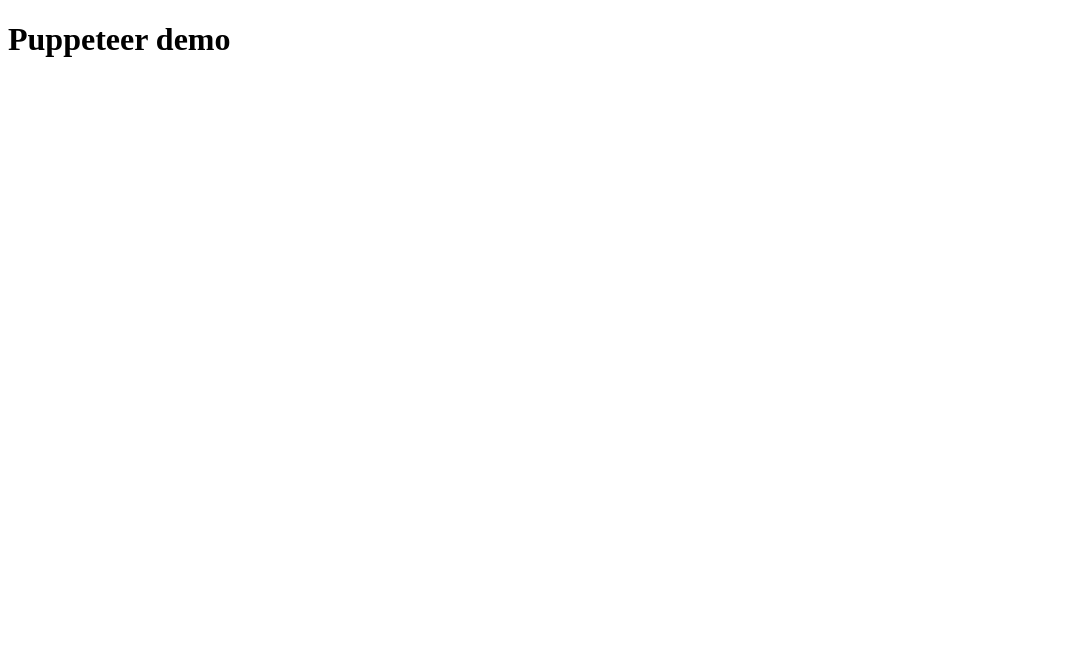
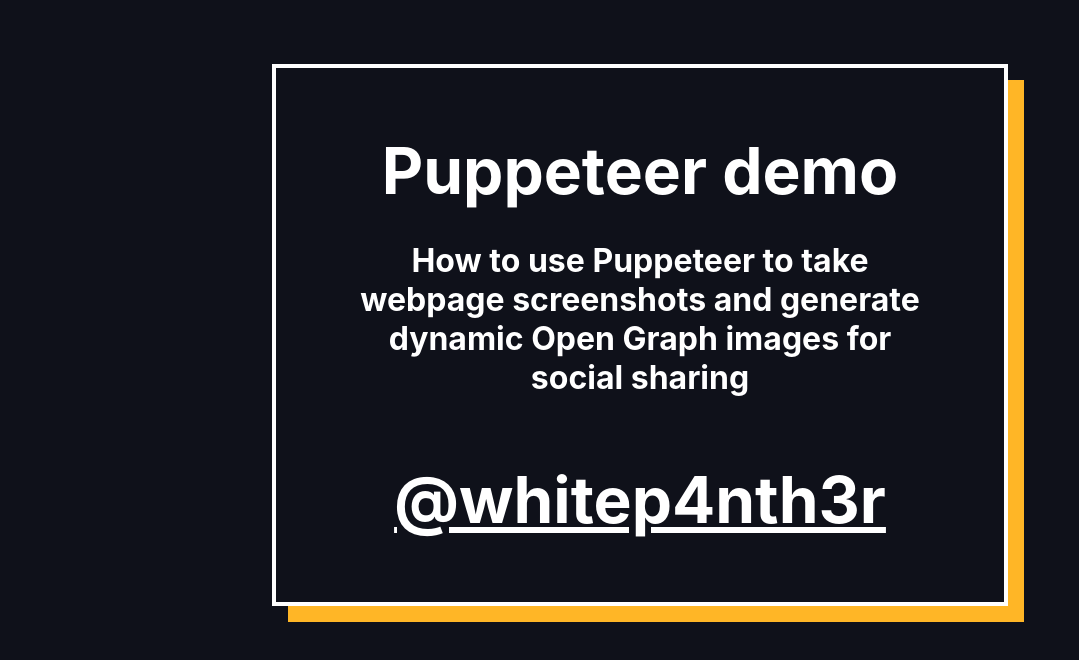
Before and after one commit to whitep4nth3r/puppeteer-demo, a website: page index.html in a window 1280 px wide. Shown: the whole page, without its empty margins (0-1079 px from the left). Drawn offline with Linux system fonts and the light colour scheme.

Commit message:
:sparkles: Update index.html

```diff
--- a/index.html
+++ b/index.html
@@ -39,10 +39,15 @@
   </head>
 
   <body>
-    <main>
-      <header>
-        <h1>Puppeteer demo</h1>
-      </header>
+    <main class="main">
+      <h1 class="heading">Puppeteer demo</h1>
+      <h2 class="subheading">
+        How to use Puppeteer to take webpage screenshots and generate dynamic Open Graph images for
+        social sharing
+      </h2>
+      <a class="link" target="_blank" rel="nofollow norefferer" href="https://whitep4nth3r.com"
+        >@whitep4nth3r</a
+      >
     </main>
   </body>
 </html>
--- a/style.css
+++ b/style.css
@@ -0,0 +1,42 @@
+html {
+  font-size: 100%;
+}
+
+body {
+  font-size: 1rem;
+  font-family: -apple-system, BlinkMacSystemFont, "Segoe UI", Roboto, Helvetica, Arial, sans-serif,
+    "Apple Color Emoji", "Segoe UI Emoji", "Segoe UI Symbol";
+  color: #ffffff;
+  margin: 0;
+  background-color: #0f111a;
+}
+
+.main {
+  max-width: 600px;
+  margin: 4rem auto;
+  background-color: #0f111a;
+  box-shadow: 1rem 1rem 0 0 #ffb626;
+  padding: 4rem;
+  border: 0.25rem solid #ffffff;
+}
+
+.heading {
+  font-size: 4rem;
+  margin-top: 0;
+  margin-bottom: 2rem;
+  text-align: center;
+}
+
+.subheading {
+  font-size: 2rem;
+  margin-bottom: 4rem;
+  text-align: center;
+}
+
+.link {
+  font-size: 4rem;
+  display: block;
+  text-align: center;
+  color: #ffffff;
+  font-weight: bold;
+}
```
